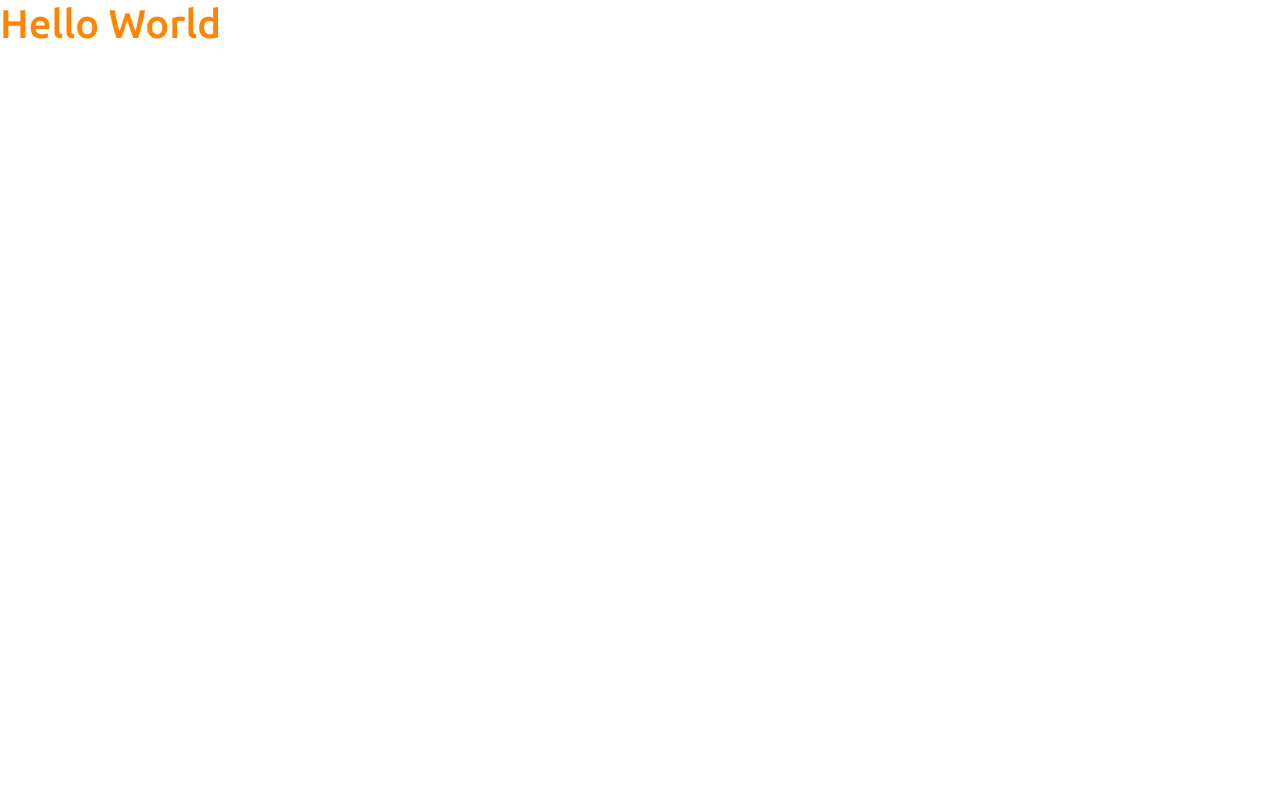
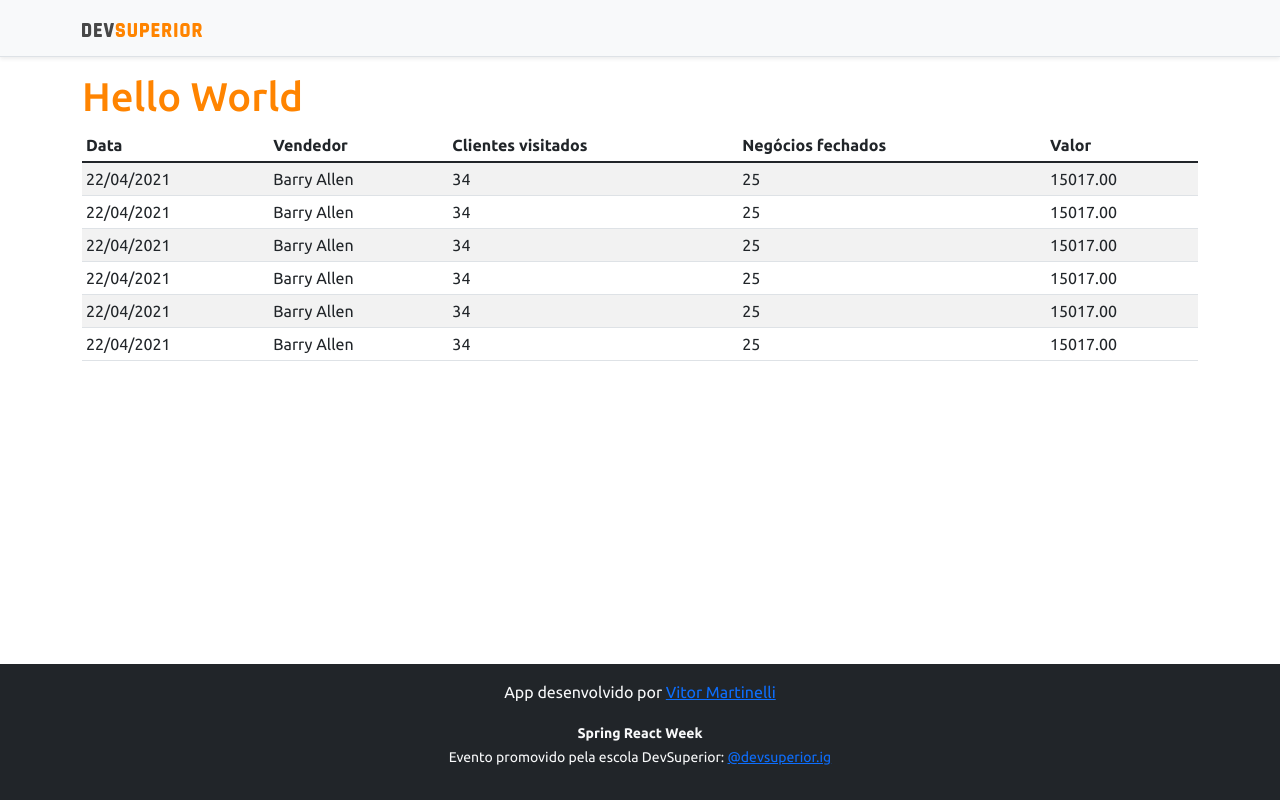
Before and after one commit to Martinelli-Vitor/Project-Spring-React, a React (Create React App) app in the folder frontend/: page / in a window 1280 px wide. Built offline with nearby package versions, Linux system fonts and the light colour scheme.

Commit message:
Basic static components

```diff
--- a/frontend/src/App.tsx
+++ b/frontend/src/App.tsx
@@ -1,8 +1,17 @@
+import NavBar from './components/NavBar';
+import Footer from './components/Footer';
+import DataTable from 'components/DataTable';
+
 function App() {
   return (
-    <div>
-      <h1 className="text-primary">Hello World</h1>
-    </div>
+    <>
+      <NavBar />
+      <div className="container">
+        <h1 className="text-primary">Hello World</h1>
+        <DataTable />
+      </div>
+      <Footer />
+    </>
   );
 }
 
--- /dev/null
+++ b/frontend/src/components/DataTable/index.tsx
@@ -0,0 +1,63 @@
+const DataTable = () => {
+    return(
+    <div className="table-responsive">
+    <table className="table table-striped table-sm">
+        <thead>
+            <tr>
+                <th>Data</th>
+                <th>Vendedor</th>
+                <th>Clientes visitados</th>
+                <th>Negócios fechados</th>
+                <th>Valor</th>
+            </tr>
+        </thead>
+        <tbody>
+            <tr>
+                <td>22/04/2021</td>
+                <td>Barry Allen</td>
+                <td>34</td>
+                <td>25</td>
+                <td>15017.00</td>
+            </tr>
+            <tr>
+                <td>22/04/2021</td>
+                <td>Barry Allen</td>
+                <td>34</td>
+                <td>25</td>
+                <td>15017.00</td>
+            </tr>
+            <tr>
+                <td>22/04/2021</td>
+                <td>Barry Allen</td>
+                <td>34</td>
+                <td>25</td>
+                <td>15017.00</td>
+            </tr>
+            <tr>
+                <td>22/04/2021</td>
+                <td>Barry Allen</td>
+                <td>34</td>
+                <td>25</td>
+                <td>15017.00</td>
+            </tr>
+            <tr>
+                <td>22/04/2021</td>
+                <td>Barry Allen</td>
+                <td>34</td>
+                <td>25</td>
+                <td>15017.00</td>
+            </tr>
+            <tr>
+                <td>22/04/2021</td>
+                <td>Barry Allen</td>
+                <td>34</td>
+                <td>25</td>
+                <td>15017.00</td>
+            </tr>
+        </tbody>
+    </table>
+    </div>
+    );
+}
+
+export default DataTable;
--- /dev/null
+++ b/frontend/src/components/Footer/index.tsx
@@ -0,0 +1,13 @@
+function Footer() {
+    return (
+        <footer className="footer mt-auto py-3 bg-dark">
+            <div className="container">
+                <p className="text-light">App desenvolvido por <a href="https://github.com/Martinelli-Vitor" target="_blank" rel="noreferrer">Vitor Martinelli</a></p>
+                <p className="text-light"><small><strong>Spring React Week</strong><br />
+                        Evento promovido pela escola DevSuperior: <a href="https://instagram.com/devsuperior.ig" target="_blank" rel="noreferrer">@devsuperior.ig</a></small></p>
+            </div>
+        </footer>
+    );
+  }
+
+  export default Footer;
--- /dev/null
+++ b/frontend/src/components/NavBar/index.tsx
@@ -0,0 +1,15 @@
+import ImgDsDark from 'assets/img/ds-dark.svg';
+
+function NavBar() {
+    return (
+        <div className="d-flex flex-column flex-md-row align-items-center p-3 px-md-4 mb-3 bg-light border-bottom shadow-sm">
+            <div className="container">
+                <nav className="my-2 my-md-0 mr-md-3">
+                     <img src={ImgDsDark} alt="DevSuperior" width="120" />
+                </nav>
+            </div>
+        </div>
+    );
+  }
+
+  export default NavBar;
```
Also changed, not shown: frontend/src/assets/img/ds-dark.svg (added), 1 other file (tests, documents, lock files or other folders).
